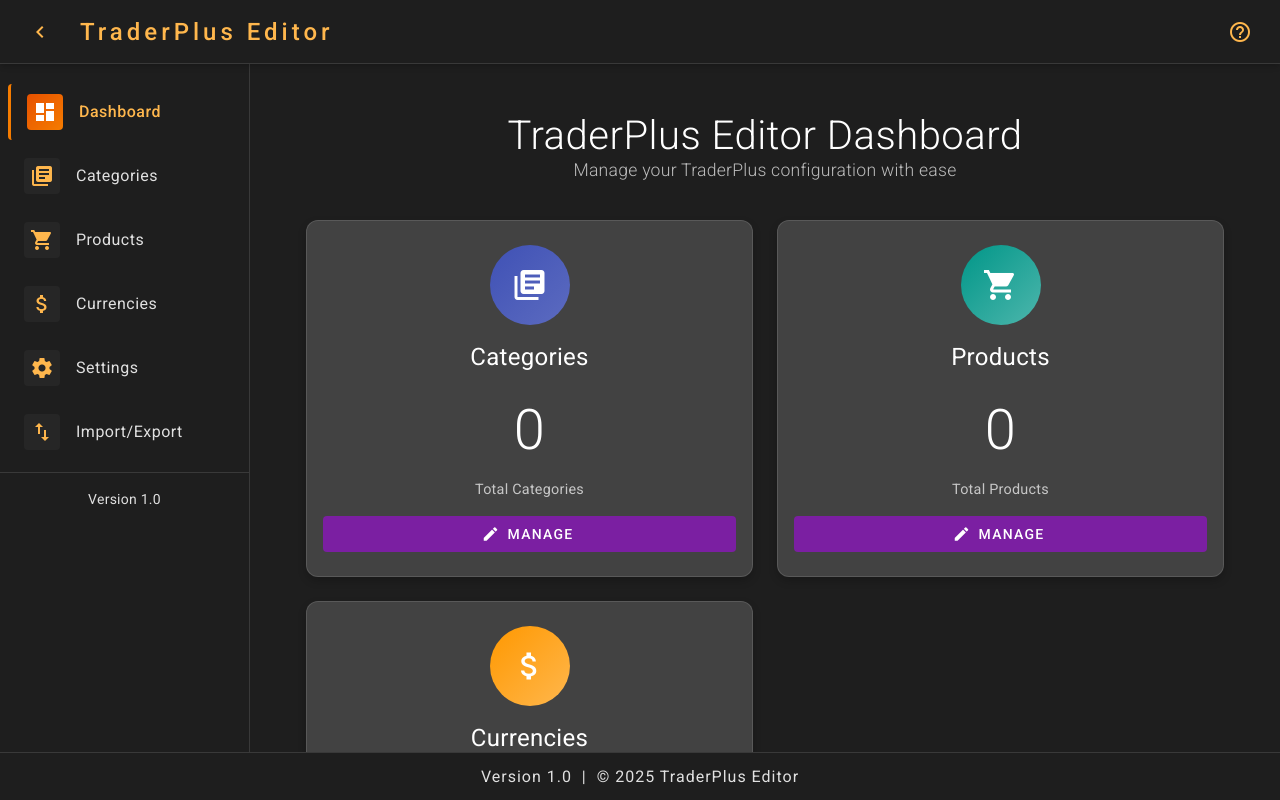
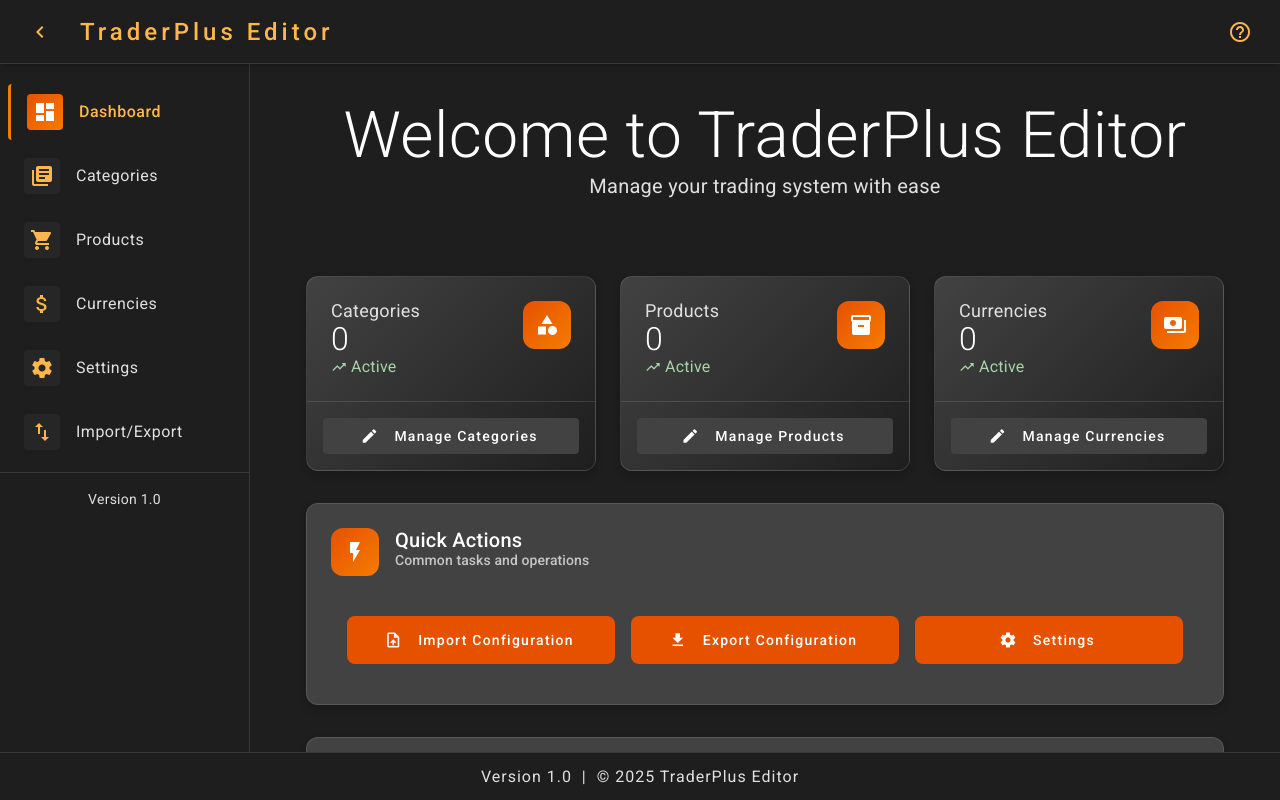
Before and after one commit to TheDmitri/traderpluseditor, an Angular app: page /dashboard in a window 1280 px wide. Built offline with nearby package versions, Linux system fonts and the light colour scheme.

Commit message:
style(dashboard): enhance layout and structure; improve header, stats, and quick actions sections

```diff
--- a/src/app/features/dashboard/components/dashboard.component.html
+++ b/src/app/features/dashboard/components/dashboard.component.html
@@ -1,68 +1,88 @@
 <div class="dashboard-container">
-  <div class="dashboard-header">
-    <h1 class="dashboard-title">TraderPlus Editor Dashboard</h1>
-    <p class="dashboard-subtitle">Manage your TraderPlus configuration with ease</p>
-  </div>
+  <!-- Header Section -->
+  <header class="dashboard-header">
+    <h1 class="dashboard-title">Welcome to TraderPlus Editor</h1>
+    <p class="dashboard-subtitle">Manage your trading system with ease</p>
+  </header>
 
-  <div class="dashboard-stats">
+  <!-- Statistics Cards -->
+  <section class="dashboard-stats">
     <mat-card class="stats-card category-card" appearance="outlined">
-      <div class="card-icon-container">
-        <mat-icon class="card-icon">my_library_books</mat-icon>
+      <div class="stats-content">
+        <div class="stats-info">
+          <span class="stats-label">Categories</span>
+          <span class="stats-value">{{ categoriesCount }}</span>
+          <span class="stats-trend positive">
+            <mat-icon>trending_up</mat-icon>
+            Active
+          </span>
+        </div>
+        <div class="stats-icon">
+          <mat-icon>category</mat-icon>
+        </div>
       </div>
-      <mat-card-content>
-        <h2 class="stats-label">Categories</h2>
-        <div class="stats-value">{{ categoriesCount }}</div>
-        <p class="stats-description">Total Categories</p>
-      </mat-card-content>
       <mat-card-actions>
-        <button mat-flat-button color="primary" routerLink="/categories">
+        <button mat-flat-button routerLink="/categories">
           <mat-icon>edit</mat-icon>
-          MANAGE
+          Manage Categories
         </button>
       </mat-card-actions>
     </mat-card>
 
     <mat-card class="stats-card product-card" appearance="outlined">
-      <div class="card-icon-container">
-        <mat-icon class="card-icon">shopping_cart</mat-icon>
+      <div class="stats-content">
+        <div class="stats-info">
+          <span class="stats-label">Products</span>
+          <span class="stats-value">{{ productsCount }}</span>
+          <span class="stats-trend positive">
+            <mat-icon>trending_up</mat-icon>
+            Active
+          </span>
+        </div>
+        <div class="stats-icon">
+          <mat-icon>inventory_2</mat-icon>
+        </div>
       </div>
-      <mat-card-content>
-        <h2 class="stats-label">Products</h2>
-        <div class="stats-value">{{ productsCount }}</div>
-        <p class="stats-description">Total Products</p>
-      </mat-card-content>
       <mat-card-actions>
-        <button mat-flat-button color="primary" routerLink="/products">
+        <button mat-flat-button routerLink="/products">
           <mat-icon>edit</mat-icon>
-          MANAGE
+          Manage Products
         </button>
       </mat-card-actions>
     </mat-card>
 
     <mat-card class="stats-card currency-card" appearance="outlined">
-      <div class="card-icon-container">
-        <mat-icon class="card-icon">attach_money</mat-icon>
+      <div class="stats-content">
+        <div class="stats-info">
+          <span class="stats-label">Currencies</span>
+          <span class="stats-value">{{ currenciesCount }}</span>
+          <span class="stats-trend positive">
+            <mat-icon>trending_up</mat-icon>
+            Active
+          </span>
+        </div>
+        <div class="stats-icon">
+          <mat-icon>payments</mat-icon>
+        </div>
       </div>
-      <mat-card-content>
-        <h2 class="stats-label">Currencies</h2>
-        <div class="stats-value">{{ currenciesCount }}</div>
-        <p class="stats-description">Currency Types</p>
-      </mat-card-content>
       <mat-card-actions>
-        <button mat-flat-button color="primary" routerLink="/currencies">
+        <button mat-flat-button routerLink="/currencies">
           <mat-icon>edit</mat-icon>
-          MANAGE
+          Manage Currencies
         </button>
       </mat-card-actions>
     </mat-card>
-  </div>
+  </section>
 
-  <div class="dashboard-actions">
+  <!-- Quick Actions Section -->
+  <section class="quick-actions">
     <mat-card appearance="outlined">
       <mat-card-header>
-        <mat-icon mat-card-avatar>flash_on</mat-icon>
+        <div mat-card-avatar class="quick-actions-icon">
+          <mat-icon>flash_on</mat-icon>
+        </div>
         <mat-card-title>Quick Actions</mat-card-title>
-        <mat-card-subtitle>Import, export or configure your settings</mat-card-subtitle>
+        <mat-card-subtitle>Common tasks and operations</mat-card-subtitle>
       </mat-card-header>
       <mat-card-content>
         <div class="action-buttons">
@@ -76,14 +96,43 @@
           </button>
           <button mat-flat-button class="action-button settings-button" routerLink="/settings">
             <mat-icon>settings</mat-icon>
-            General Settings
+            Settings
           </button>
         </div>
       </mat-card-content>
     </mat-card>
-  </div>
+  </section>
 
-  <div class="dashboard-footer">
-    <p>TraderPlus Editor - Designed for DayZ Server Administrators</p>
-  </div>
+  <!-- Info Section -->
+  <section class="info-section">
+    <mat-card appearance="outlined">
+      <mat-card-header>
+        <div mat-card-avatar class="info-icon">
+          <mat-icon>info</mat-icon>
+        </div>
+        <mat-card-title>System Information</mat-card-title>
+        <mat-card-subtitle>Current configuration status</mat-card-subtitle>
+      </mat-card-header>
+      <mat-card-content>
+        <div class="info-grid">
+          <div class="info-item">
+            <span class="info-label">Last Import</span>
+            <span class="info-value">2 hours ago</span>
+          </div>
+          <div class="info-item">
+            <span class="info-label">Last Export</span>
+            <span class="info-value">1 hour ago</span>
+          </div>
+          <div class="info-item">
+            <span class="info-label">Storage Usage</span>
+            <span class="info-value">45%</span>
+          </div>
+          <div class="info-item">
+            <span class="info-label">Version</span>
+            <span class="info-value">1.0.0</span>
+          </div>
+        </div>
+      </mat-card-content>
+    </mat-card>
+  </section>
 </div>
--- a/src/app/features/dashboard/components/dashboard.component.scss
+++ b/src/app/features/dashboard/components/dashboard.component.scss
@@ -1,207 +1,263 @@
+/* Dashboard Layout
+========================================================================== */
 .dashboard-container {
   padding: 32px;
-  max-width: 1400px;
+  max-width: 1600px;
   margin: 0 auto;
+  display: grid;
+  gap: 32px;
 }
 
+/* Header Section
+========================================================================== */
 .dashboard-header {
-  margin-bottom: 40px;
   text-align: center;
-}
+  margin-bottom: 48px;
 
   .dashboard-title {
-  margin-bottom: 8px;
-  color: #fff;
-  font-size: 2.5rem;
+    font-size: var(--font-size-5xl);
     font-weight: 300;
+    color: var(--brush-text-primary);
+    margin-bottom: 24px;
     letter-spacing: 0.5px;
   }
 
   .dashboard-subtitle {
-  color: rgba(255, 255, 255, 0.7);
-  font-size: 1.1rem;
-  font-weight: 300;
+    font-size: var(--font-size-lg);
+    color: var(--brush-text-secondary);
     margin: 0;
   }
+}
 
+/* Statistics Section
+========================================================================== */
 .dashboard-stats {
   display: grid;
-  grid-template-columns: repeat(auto-fill, minmax(320px, 1fr));
+  grid-template-columns: repeat(3, 1fr);
   gap: 24px;
-  margin-bottom: 40px;
+
+  .stats-card {
+    background: linear-gradient(135deg,
+      var(--brush-background-elevated),
+      var(--brush-background-default));
+    border: 1px solid var(--brush-border-light);
+    border-radius: 12px;
+    transition: all var(--transition-normal) var(--transition-timing);
+    overflow: hidden;
+
+    &:hover {
+      transform: translateY(-4px);
+      box-shadow: 0 8px 16px rgba(0, 0, 0, 0.2);
     }
 
-.stats-card {
-  height: 100%;
-  transition: transform 0.2s ease-in-out, box-shadow 0.2s ease-in-out;
-  border-radius: 12px;
-  overflow: hidden;
+    .stats-content {
+      padding: 24px;
+      display: flex;
+      justify-content: space-between;
+      align-items: flex-start;
+    }
+
+    .stats-info {
       display: flex;
       flex-direction: column;
-  align-items: center;
-  padding: 24px 16px;
-
-  &:hover {
-    transform: translateY(-5px);
-    box-shadow: 0 8px 24px rgba(0, 0, 0, 0.3);
+      gap: 8px;
     }
 
-  &.category-card .card-icon-container {
-    background: linear-gradient(135deg, #3f51b5, #5c6bc0);
+    .stats-label {
+      font-size: var(--font-size-base);
+      color: var(--brush-text-secondary);
     }
 
-  &.product-card .card-icon-container {
-    background: linear-gradient(135deg, #009688, #4db6ac);
+    .stats-value {
+      font-size: var(--font-size-2xl);
+      font-weight: 300;
+      color: var(--brush-text-primary);
     }
 
-  &.currency-card .card-icon-container {
-    background: linear-gradient(135deg, #ff9800, #ffb74d);
+    .stats-trend {
+      display: flex;
+      align-items: center;
+      gap: 4px;
+      font-size: var(--font-size-sm);
+
+      &.positive {
+        color: var(--color-success-light);
       }
 
-  mat-card-content {
-    text-align: center;
-    width: 100%;
+      mat-icon {
+        font-size: 16px;
+        height: 16px;
+        width: 16px;
+      }
+    }
+
+    .stats-icon {
+      background: linear-gradient(135deg,
+        var(--color-accent-dark),
+        var(--color-accent-medium));
+      width: 48px;
+      height: 48px;
+      border-radius: 12px;
+      display: flex;
+      align-items: center;
+      justify-content: center;
+
+      mat-icon {
+        color: var(--brush-text-primary);
+        font-size: 24px;
+        height: 24px;
+        width: 24px;
+      }
     }
 
     mat-card-actions {
-    margin-top: auto;
-    padding: 16px 0 0;
-    width: 100%;
+      padding: 16px;
+      border-top: 1px solid var(--brush-border-light);
+      margin: 0;
 
       button {
         width: 100%;
+        justify-content: center;
+        gap: 8px;
+        background-color: var(--brush-background-elevated);
+        color: var(--brush-text-primary);
+      }
     }
   }
 }
 
-.card-icon-container {
-  width: 80px;
-  height: 80px;
-  border-radius: 50%;
+/* Quick Actions Section
+========================================================================== */
+.quick-actions {
+  mat-card {
+    border: 1px solid var(--brush-border-light);
+    border-radius: 12px;
+
+    mat-card-header {
+      padding: 24px 24px 0;
+      margin-bottom: 24px;
+
+      .quick-actions-icon {
+        background: linear-gradient(135deg,
+          var(--color-accent-dark),
+          var(--color-accent-medium));
+        width: 48px;
+        height: 48px;
+        border-radius: 12px;
         display: flex;
         align-items: center;
         justify-content: center;
-  margin-bottom: 16px;
-}
 
-.card-icon {
-  font-size: 36px;
-  height: 36px;
-  width: 36px;
-  color: white;
-}
-
-.stats-label {
-  font-size: 1.5rem;
-  font-weight: 400;
-  margin: 0 0 8px;
-  color: #fff;
-}
-
-.stats-value {
-  font-size: 3.5rem;
-  font-weight: 300;
-  line-height: 1.2;
-  padding: 16px 0;
-  color: #fff;
-}
-
-.stats-description {
-  color: rgba(255, 255, 255, 0.7);
-  font-size: 0.9rem;
-  margin: 0;
-}
-
-.dashboard-actions {
-  margin-top: 32px;
-
-  mat-card {
-    border-radius: 12px;
-
-    mat-card-header {
-      padding-top: 16px;
-      margin-bottom: 8px;
-
-      .mat-mdc-card-avatar {
-        background-color: rgba(63, 81, 181, 0.2);
-        display: flex;
-        align-items: center;
-        justify-content: center;
-        border-radius: 50%;
-        width: 40px;
-        height: 40px;
+        mat-icon {
+          color: var(--brush-text-primary);
         }
       }
     }
 
     .action-buttons {
-    display: flex;
-    flex-wrap: wrap;
+      display: grid;
+      grid-template-columns: repeat(3, 1fr);
       gap: 16px;
-    padding: 16px 0;
-    justify-content: center;
+      padding: 0 24px 24px;
 
       .action-button {
-      padding: 12px 24px;
+        height: 48px;
+        border-radius: 8px;
         font-weight: 500;
-      border-radius: 8px;
-      transition: all 0.2s ease;
-      min-width: 220px;
-
-      &:hover {
-        transform: translateY(-2px);
-        box-shadow: 0 4px 8px rgba(0, 0, 0, 0.2);
-      }
-
-      mat-icon {
-        margin-right: 8px;
-      }
-
-      &.import-button {
-        background-color: #3f51b5;
-        color: white;
-      }
-
-      &.export-button {
-        background-color: #ff4081;
-        color: white;
-      }
-
-      &.settings-button {
-        background-color: #f44336;
-        color: white;
+        gap: 8px;
+        background-color: var(--color-accent-dark);
+        color: var(--brush-text-primary);
       }
     }
   }
 }
 
-.dashboard-footer {
-  margin-top: 48px;
-  text-align: center;
-  color: rgba(255, 255, 255, 0.5);
-  font-size: 0.9rem;
-  padding: 16px 0;
-  border-top: 1px solid rgba(255, 255, 255, 0.1);
+/* Info Section
+========================================================================== */
+.info-section {
+  mat-card {
+    border: 1px solid var(--brush-border-light);
+    border-radius: 12px;
+
+    mat-card-header {
+      padding: 24px 24px 0;
+      margin-bottom: 24px;
+
+      .info-icon {
+        background: linear-gradient(135deg,
+          var(--color-info-dark),
+          var(--color-info-medium));
+        width: 48px;
+        height: 48px;
+        border-radius: 12px;
+        display: flex;
+        align-items: center;
+        justify-content: center;
+
+        mat-icon {
+          color: var(--brush-text-primary);
+        }
+      }
     }
 
-@media (max-width: 768px) {
+    .info-grid {
+      display: grid;
+      grid-template-columns: repeat(4, 1fr);
+      gap: 24px;
+      padding: 0 24px 24px;
+
+      .info-item {
+        display: flex;
+        flex-direction: column;
+        gap: 8px;
+
+        .info-label {
+          font-size: var(--font-size-sm);
+          color: var(--brush-text-secondary);
+        }
+
+        .info-value {
+          font-size: var(--font-size-lg);
+          color: var(--brush-text-primary);
+          font-weight: 500;
+        }
+      }
+    }
+  }
+}
+
+/* Responsive Adjustments
+========================================================================== */
+@media (max-width: 1200px) {
+  .dashboard-stats {
+    grid-template-columns: repeat(2, 1fr);
+  }
+
+  .info-section .info-grid {
+    grid-template-columns: repeat(2, 1fr);
+  }
+}
+
+@media (max-width: 900px) {
+  .dashboard-container {
+    padding: 24px;
+  }
+
+  .quick-actions .action-buttons {
+    grid-template-columns: 1fr;
+  }
+}
+
+@media (max-width: 600px) {
+  .dashboard-stats {
+    grid-template-columns: 1fr;
+  }
+
   .dashboard-container {
     padding: 16px;
   }
 
-  .dashboard-stats {
+  .info-section .info-grid {
     grid-template-columns: 1fr;
   }
-
-  .stats-value {
-    font-size: 3rem;
 }
-
-  .action-buttons {
-    flex-direction: column;
-
-    .action-button {
-      width: 100%;
-    }
-  }
-}
--- a/src/styles.scss
+++ b/src/styles.scss
@@ -128,12 +128,17 @@
 /* Responsive Typography
 ========================================================================== */
 :root {
+  // Base text sizes
   --font-size-xs: clamp(0.75rem, 0.7rem + 0.25vw, 0.875rem);
   --font-size-sm: clamp(0.875rem, 0.8rem + 0.375vw, 1rem);
   --font-size-base: clamp(1rem, 0.9rem + 0.5vw, 1.125rem);
   --font-size-lg: clamp(1.125rem, 1rem + 0.625vw, 1.25rem);
   --font-size-xl: clamp(1.25rem, 1.1rem + 0.75vw, 1.5rem);
   --font-size-2xl: clamp(1.5rem, 1.3rem + 1vw, 2rem);
+  --font-size-3xl: clamp(2rem, 1.8rem + 1.25vw, 2.5rem);
+  --font-size-4xl: clamp(2.5rem, 2.15rem + 1.75vw, 3.25rem);
+  --font-size-5xl: clamp(3rem, 2.5rem + 2.25vw, 4rem);
+  --font-size-6xl: clamp(3.5rem, 3rem + 2.75vw, 5rem);
 }
 
 /* Animation Configurations
```
Lines whose indentation alone changed are shown as unchanged.
